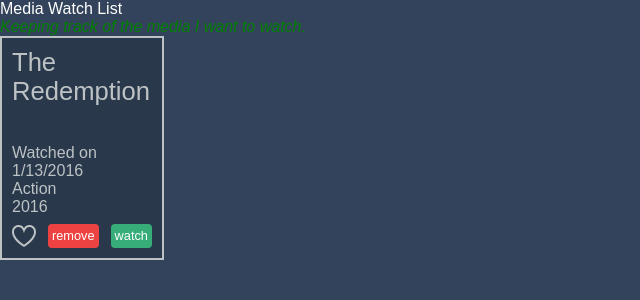
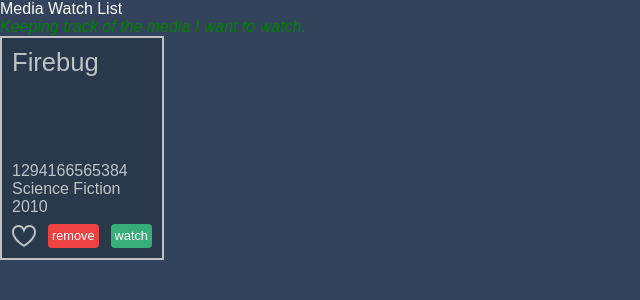
Before and after one commit to JJHPhoto/angular-essential-training, an Angular app: page / in a window 1280 px wide. Shown: the top 300 px of the page, without its empty margins (0-640 px from the left). Built offline with nearby package versions, Linux system fonts and the light colour scheme.

Commit message:
Used @Input to get data to the component.

```diff
--- a/src/app/app.component.html
+++ b/src/app/app.component.html
@@ -3,5 +3,5 @@
     <h1>Media Watch List</h1>
     <p class="description">Keeping track of the media I want to watch.</p>
   </header>
-  <mw-media-item></mw-media-item>
+  <mw-media-item [mediaItem]="firstMediaItem"></mw-media-item>
 </section>
--- a/src/app/app.component.ts
+++ b/src/app/app.component.ts
@@ -5,4 +5,14 @@
   templateUrl: "./app.component.html",
   styleUrls: ["./app.component.css"],
 })
-export class AppComponent {}
+export class AppComponent {
+  firstMediaItem = {
+    id: 1,
+    name: "Firebug",
+    medium: "Series",
+    category: "Science Fiction",
+    year: 2010,
+    watchedOn: 1294166565384,
+    isFavorite: false,
+  };
+}
--- a/src/app/media-item.component.html
+++ b/src/app/media-item.component.html
@@ -1,7 +1,7 @@
-<h2>The Redemption</h2>
-<div>Watched on 1/13/2016</div>
-<div>Action</div>
-<div>2016</div>
+<h2>{{ mediaItem.name }}</h2>
+<div>{{ mediaItem.watchedOn }}</div>
+<div>{{ mediaItem.category }}</div>
+<div>{{ mediaItem.year }}</div>
 <div class="tools">
   <svg class="favorite" xmlns="http://www.w3.org/2000/svg" viewBox="0 0 24 24">
     <path
--- a/src/app/media-item.component.ts
+++ b/src/app/media-item.component.ts
@@ -1,4 +1,4 @@
-import { Component } from "@angular/core";
+import { Component, Input } from "@angular/core";
 
 @Component({
   selector: "mw-media-item",
@@ -6,6 +6,8 @@
   styleUrls: ["./media-item.component.css"],
 })
 export class MediaItemComponent {
+  @Input() mediaItem;
+
   onDelete() {
     console.log("deleted");
   }
```
